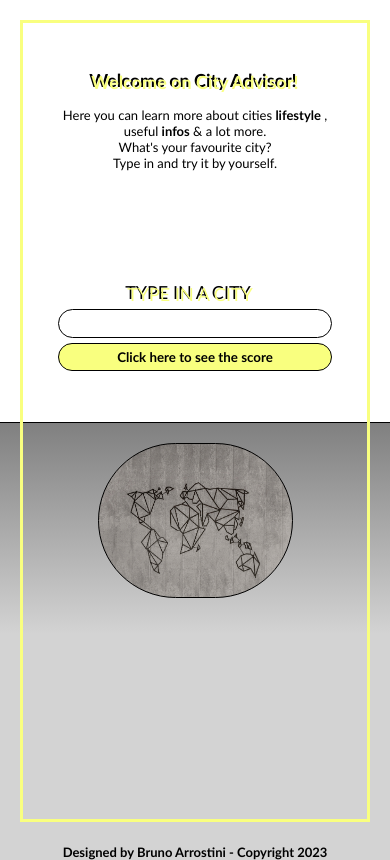
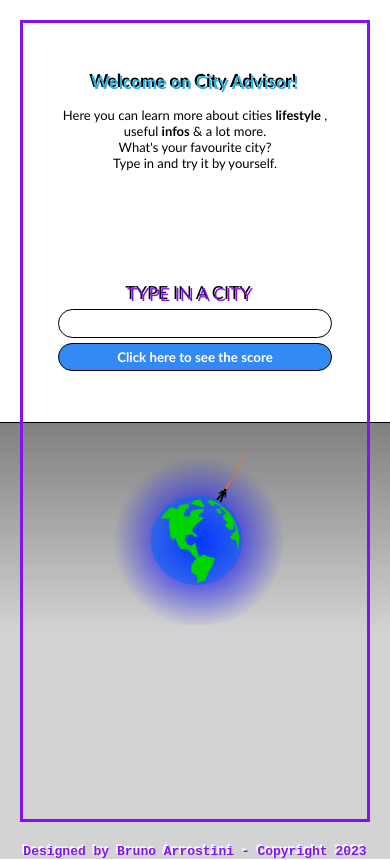
Before and after one commit to BrunoArrostini/CityAdvisor, a website built with webpack: page src/template.html in a window 390 px wide. Built offline with nearby package versions, Linux system fonts and the light colour scheme.

Commit message:
globe image changed

```diff
--- a/src/functions.js
+++ b/src/functions.js
@@ -1,5 +1,5 @@
 import axios from "axios";
-import { inputText, errorBox, form, cityScore, cityInfo, cityCategories, imgContainer, resultsContainer, main} from "./dom";
+import { inputText, errorBox, form, cityScore, cityInfo} from "./dom";
 
 form.addEventListener("submit", function(e){
     e.preventDefault();
@@ -11,7 +11,7 @@ form.addEventListener("submit", function(e){
 export async function getCity(city){
     const res = await axios.get(`https://api.teleport.org/api/urban_areas/slug:${city.toLowerCase().trim().replaceAll(' ', '-')}/scores/`)
     .then (res =>{
-        cityScore.innerHTML = "City score: " + res.data.teleport_city_score.toFixed(2);
+        cityScore.innerHTML = "City Score: " + res.data.teleport_city_score.toFixed(2);
         cityInfo.innerHTML =  res.data.summary;
         res.data.categories.forEach((e, i) => {
             const elem = document.createElement("div");
--- a/src/index.js
+++ b/src/index.js
@@ -1,5 +1,5 @@
 import "./main.css";
 
-import world from "./assets/img/world.jpg";
+import globus from "./assets/img/globus.svg";
 import {inputText} from "./dom";
 import { getCity,showResults,showCityImg} from "./functions";
--- a/src/main.css
+++ b/src/main.css
@@ -20,7 +20,7 @@ body{
 }
 h1{
     margin-top: 100px;
-    color: rgb(249, 255, 127);
+    color: rgb(49, 175, 221);
     text-shadow: -2px -2px black;
 }
 .main-text{
@@ -41,15 +41,11 @@ h1{
     position: relative;
 }
 .img-container{
-    width: 500px;
+    width: 300px;
     height: 250px;
     border-radius:  250px;
-    background-image: url(./assets/img/world.jpg);
-    background-size: contain;
-    background-repeat:round;
-    display: block;
-    border: 1px solid black;
-    filter: brightness(115%);
+    background-image: url(./assets/img/globus.svg);
+    background-size: cover;
     z-index: 1;
 }
 #form{
@@ -63,7 +59,7 @@ h1{
 #label{
     font-size: 20px;
     margin-right: 10px;
-    color: rgb(249, 255, 127);
+    color: rgb(132, 17, 240);
     text-shadow: -2px -2px black,
                  -1px -1px white;
 }
@@ -81,11 +77,11 @@ h1{
     padding: 5px;
     margin-top: 3px;
     border-radius: 20px;
-    background-color:rgb(249, 255, 127);
+    background-color:rgb(52, 138, 244);
     border:0.5px solid black;
     font-family: 'Gill Sans', 'Gill Sans MT', Calibri, 'Trebuchet MS', sans-serif;
     font-weight: 700;
-    color: black;
+    color: white;
 }
 #btn:hover{
     width: 315px;
@@ -93,14 +89,15 @@ h1{
     padding-bottom: 6px;
     margin-top: 3px;
     border-radius: 20px;
-    background-color: rgb(249, 255, 127);
+    background-color: rgb(52, 138, 244);
     border:0.5px solid black;
     font-weight: 700;
     cursor: pointer;
+    color: black;
 }
 #errorBox{
     font-family:'Times New Roman', Times, serif;
-    color:black;
+    color: white;
     font-weight: 700;
     text-align: center;
 }
@@ -111,9 +108,10 @@ h1{
 
 }
 #cityScore{
-    color: rgb(249, 255, 127);
+    color: white;
     text-align: center;
     margin: 10px;
+    font-family: 'Courier New', Courier, monospace;
 }
 #cityInfo{
     text-align: center;
@@ -125,13 +123,15 @@ h1{
 }
 #cityCategories{
     margin-top: 15px;
-    height: 200px;
+    height:120px;
     margin-bottom: 30px;
     z-index: 2;
+    font-family: 'Courier New', Courier, monospace;
+    font-weight: 500;
 }
 .frame{
     padding: 380px;
-    border: 3px solid rgb(249, 255, 127);
+    border: 3px solid rgb(132, 17, 240);
     margin: 50px;
     position: absolute;
     top: 0;
@@ -142,8 +142,11 @@ h1{
 footer{
     text-align: center;
     background-color: lightgray;
-    color: black;
-    font-weight: 600;
+    color:rgb(132, 17, 240);
+    font-family: 'Courier New', Courier, monospace;
+    text-shadow: -2px -2px whitesmoke,
+                 -1px -1px white;
+    font-weight: 700;
 }
 
 @media only screen and (max-width: 414px){
@@ -220,7 +223,7 @@ footer{
         border:1.5px solid black;
     }
     .results-container{
-        height: 80%;
+        height: 60%;
         display: flex;
         flex-direction: column;
         align-items: center;
@@ -235,7 +238,7 @@ footer{
         margin-right: 70px;
         z-index: 2;
     }
-    #cityInfo:active{
+    #cityInfo:hover{
         z-index: 4;
         height: 100%;
         width: 90%;
@@ -251,9 +254,8 @@ footer{
         height: 40%;
         margin-bottom: 1px;
         z-index: 2;
-        border-top: 1px solid black;
     }
-    #cityCategories:active{
+    #cityCategories:hover{
         z-index: 4;
         height: 100%;
         width: 90%;
```
Also changed, not shown: dist/globus.svg (added), dist/main.js, dist/world.jpg (deleted), src/assets/img/globus.svg (added), src/assets/img/world.jpg (deleted).
